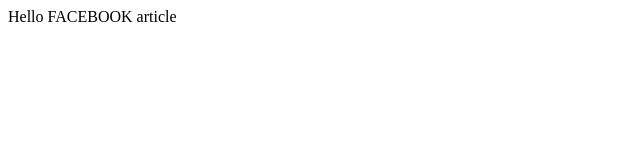
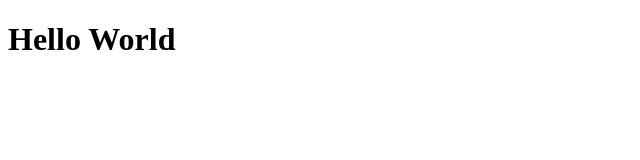
Before and after one commit to Richardgaming24/Richardgaming24, a plain HTML site: page index.html in a window 1280 px wide. Shown: the whole page, without its empty margins (0-640 px from the left). Drawn offline with Linux system fonts and the light colour scheme.

Commit message:
Update index.html

```diff
--- a/index.html
+++ b/index.html
@@ -2,7 +2,7 @@
 <html>
     <head><meta property="fb:pages" content="100817058331690" /></head>
 <body>
-<hi>Hello FACEBOOK article</hi>
+<h1>Hello World</h1>
 <p></p>
 </body>
 </html>
```
